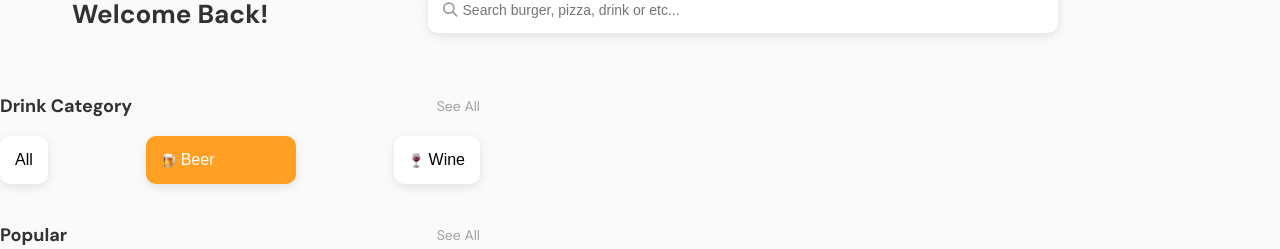
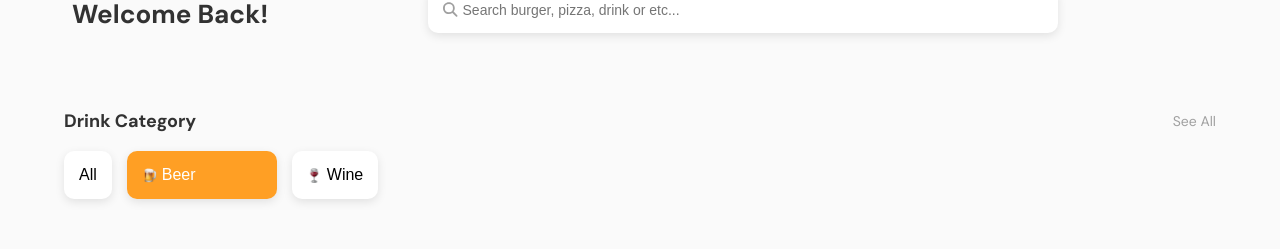
Before and after one commit to Facundo-Romano/minutentag_challenge, a Next.js app: page / in a window 1280 px wide. Shown: the part 218-467 px from the top of the page. Built offline with nearby package versions, Linux system fonts and the light colour scheme.

Commit message:
categories responsive

```diff
--- a/pages/index.tsx
+++ b/pages/index.tsx
@@ -49,7 +49,7 @@ export default function Home() {
               <h3 className={styles.h3}>Drink Category</h3>
               <p className={styles.seeAll}>See All</p>
             </div>
-            <div className={styles.section}>
+            <div className={`${styles.section} ${styles.categoriesDesktop}`}>
               <button className={styles.button}>All</button>
               <button className={`${styles.button} ${styles.selected}`}>
                 <Image className={styles.icon} width={23} height={23} src="/icons/beer.png" alt="beer icon" />
--- a/styles/Home.module.css
+++ b/styles/Home.module.css
@@ -118,4 +118,13 @@
     .welcome {
         width: 240px;
     }
+
+    .subContainer {
+        max-width: 90%;
+        margin: 30px 5%;
+    }
+
+    .categoriesDesktop {
+        justify-content: flex-start;
+    }
 }
```
